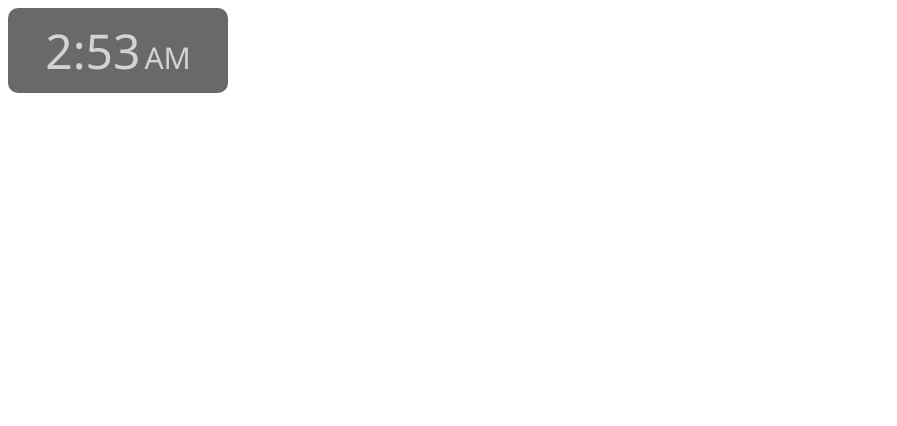
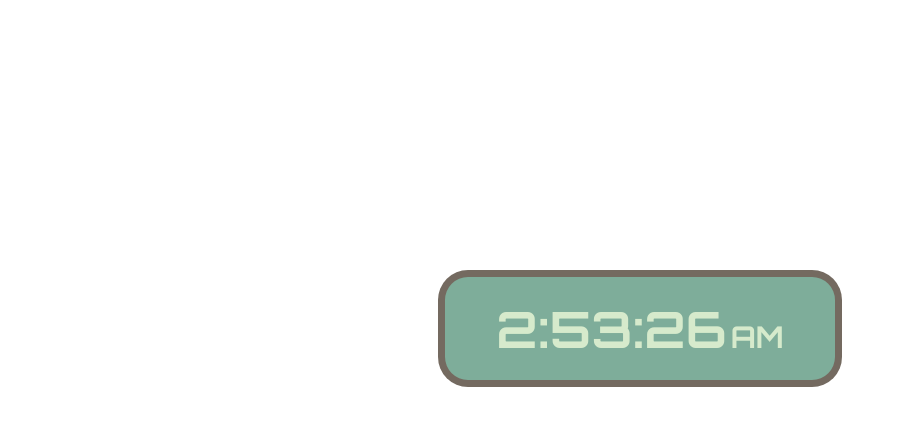
Before and after one commit to juanmatthew/digital-clock-project, a plain HTML site: page index.html in a window 1280 px wide. Shown: the whole page, without its empty margins (0-897 px from the left). Drawn offline with Linux system fonts and the light colour scheme.

Commit message:
Updated the style and added seconds

```diff
--- a/app.js
+++ b/app.js
@@ -22,7 +22,8 @@ class DigitalClock {
         //so that any minute under 10 has a 0 in front of it
         //log: "8".padStart(2, "0") would log out "08"
         const minuteFormat = parts.minute.toString().padStart(2, "0");
-        const timeFormat = `${parts.hour}:${minuteFormat}`;
+        const secondsFormat = parts.seconds.toString().padStart(2, "0");
+        const timeFormat = `${parts.hour}:${minuteFormat}:${secondsFormat}`;
         //am otherwise its pm
         const amPm = parts.isAm ? "AM" : "PM";
 
@@ -41,10 +42,12 @@ class DigitalClock {
 
         //return the new object containing 3 properties
         //23 (24hrs) % 12(hours on clock) = 11 (the time that's not 24hrs)
+        //using % 12 after the .getHours() makes it 12 hours not 24hrs
         return {
-            hour: now.getHours() % 12,
+            hour: now.getHours(),
             minute: now.getMinutes(),
-            isAm: now.getHours() < 12,
+            seconds: now.getSeconds(),
+            isAm: now.getHours() < 12
             // second: now.getSeconds()
         };
     }
--- a/index.html
+++ b/index.html
@@ -7,10 +7,14 @@
         <title>Digital Clock</title>
         <link rel="stylesheet" href="main.css">
         <script src="app.js" defer></script>
+        <!-- FONTS --><link rel="preconnect" href="https://fonts.googleapis.com">
+        <link rel="preconnect" href="https://fonts.gstatic.com" crossorigin>
+        <link href="https://fonts.googleapis.com/css2?family=Orbitron:wght@700&display=swap" rel="stylesheet">
     </head>
     <body>
         <div class="clock-container">
             <span class="clock-time">12:34</span>
+            <span class="clock-seconds"></span>
             <span class="clock-ampm">AM</span>
         </div>
     </body>
--- a/main.css
+++ b/main.css
@@ -1,18 +1,29 @@
+
+body {
+    display: flex;
+    justify-content: center;
+    /*need to center mid page so u need align items but need to add height so use viewport height (vh)*/
+    align-items: center;
+    height: 80vh;
+    background-color: #ffffff;
+}
+
 .clock-container {
-    background: dimgray;
-    width: 200px;
-    padding: 10px;
+    background: #7ead9a;
+    width: 350px;
+    padding: 20px;
     text-align: center;
-    border-radius: 10px;
+    border-radius: 30px;
+    border: 7px solid #691a1a73;
 }
 
 .clock-time,
 .clock-ampm {
-    font-family: 'Segoe UI', Tahoma, Geneva, Verdana, sans-serif;
+    font-family: 'Orbitron', sans-serif;
     font-size: 30px;
-    color: lightgrey;
+    color: #effddbc5;
 }
 
 .clock-time {
-    font-size: 48px;
+    font-size: 50px;
 }
```
